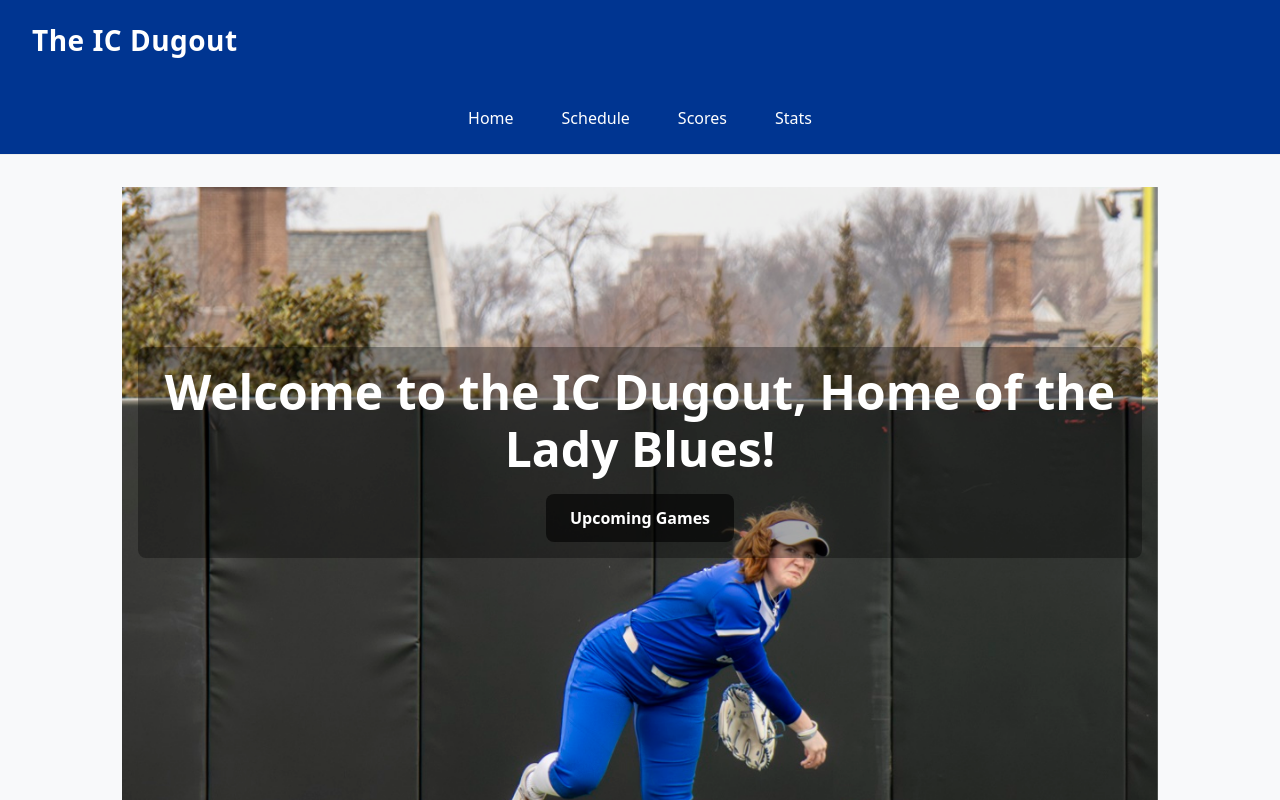
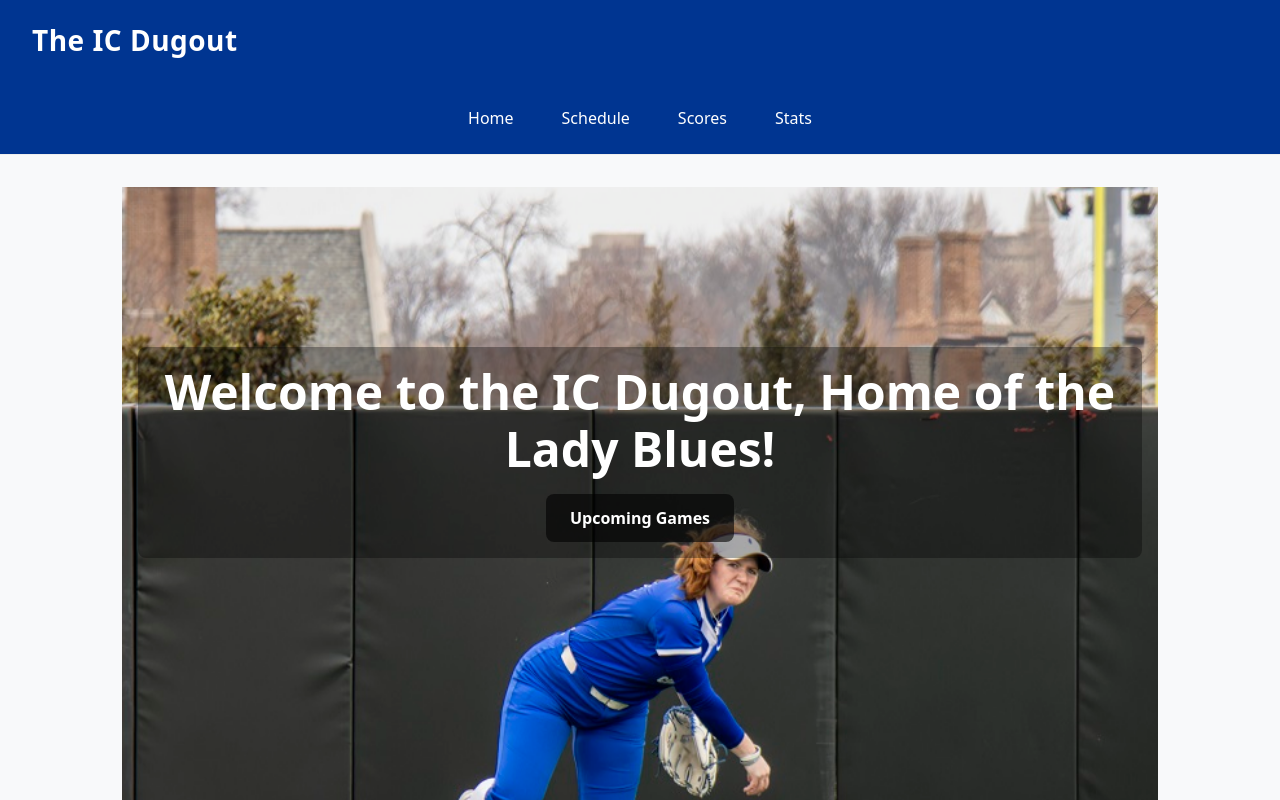
Before and after one commit to LuciLzan/ic-dugout, a Next.js app: page / in a window 1280 px wide. Built offline with nearby package versions, Linux system fonts and the light colour scheme.

Commit message:
bug fix for vercel deployment

```diff
--- a/src/components/Hero/Hero.tsx
+++ b/src/components/Hero/Hero.tsx
@@ -10,8 +10,8 @@ import wideActionShot from "../../../public/action-shot-1600x800.png"
 import "./Hero.css"
 
 export default function Hero() {
+    const actionShot = tallActionShot;
 
-    const actionShot = window.innerWidth > 1000 ? wideActionShot : tallActionShot;
 
     return (
         <div className="hero">
```
